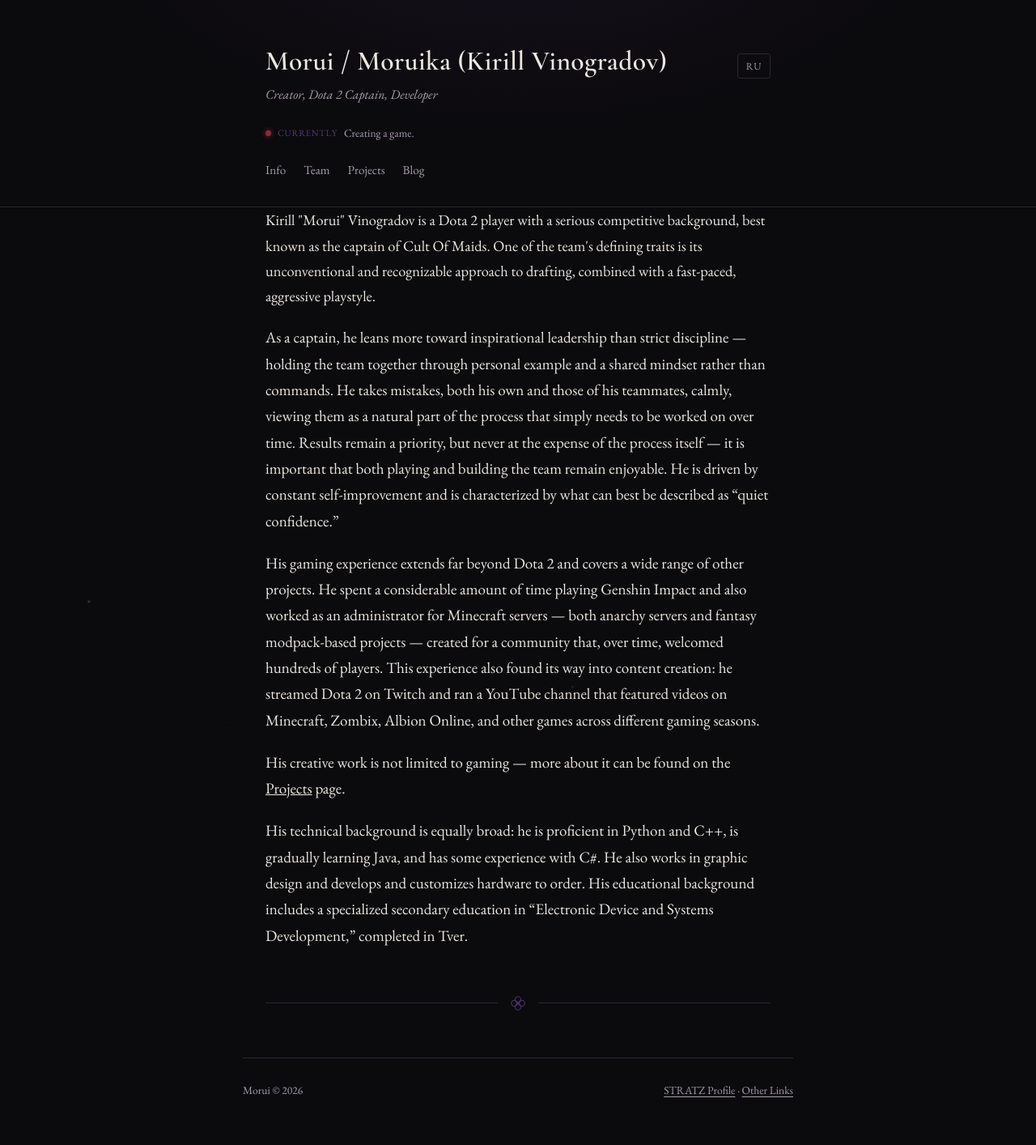
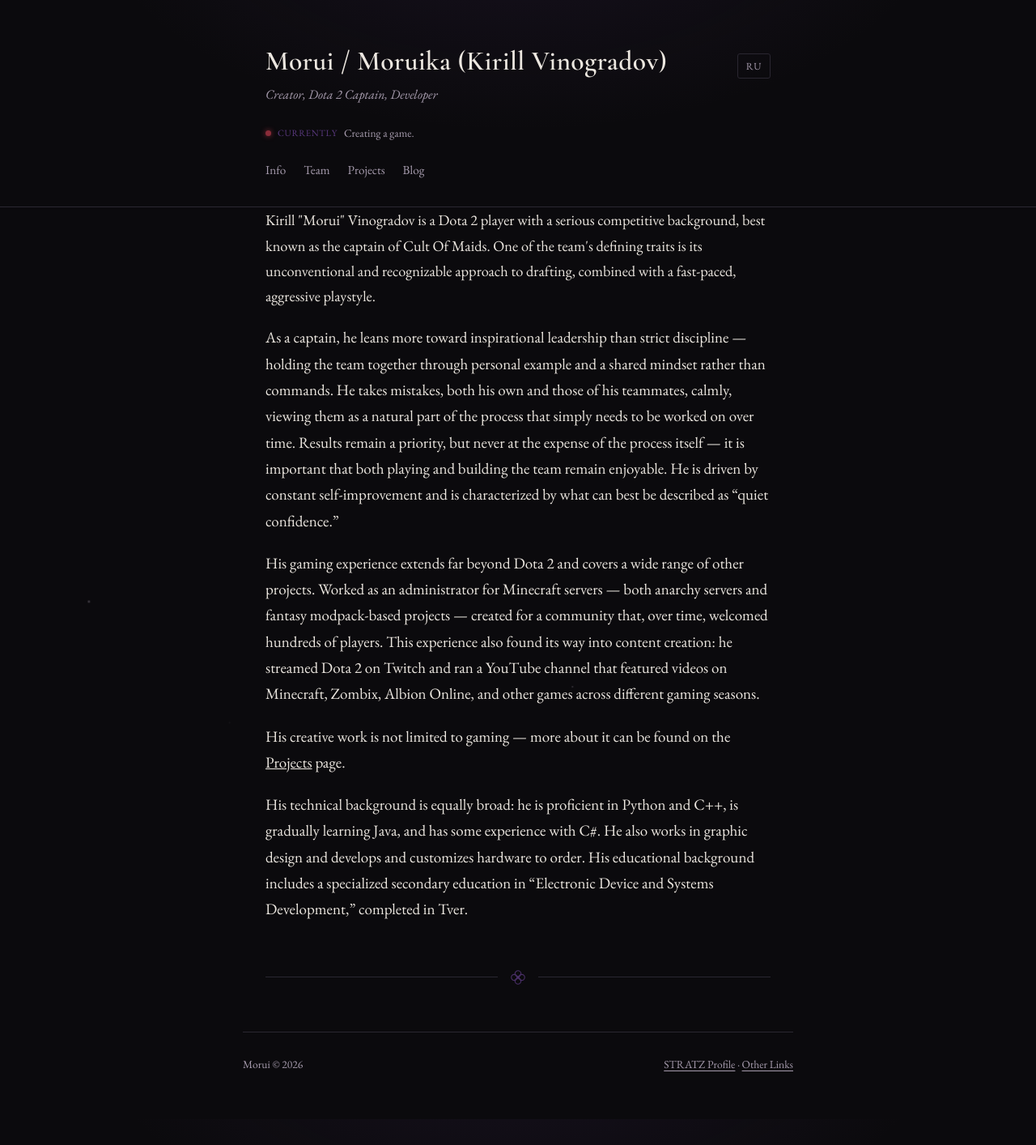
Before and after one commit to Moruika/moruika.github.io, a Jekyll site: the page built from index.md, in a window 1280 px wide. Shown: the whole page at 81% size. Built offline with Jekyll 4.4.1, drawn with Linux system fonts in a browser that asks for light colours; after the commit the page ends 1382 px from its top, so only the background shows below that.

Commit message:
Update index.md

```diff
--- a/index.md
+++ b/index.md
@@ -10,7 +10,7 @@ lang_alt_url: /ru/
 
 As a captain, he leans more toward inspirational leadership than strict discipline — holding the team together through personal example and a shared mindset rather than commands. He takes mistakes, both his own and those of his teammates, calmly, viewing them as a natural part of the process that simply needs to be worked on over time. Results remain a priority, but never at the expense of the process itself — it is important that both playing and building the team remain enjoyable. He is driven by constant self-improvement and is characterized by what can best be described as "quiet confidence."
 
-His gaming experience extends far beyond Dota 2 and covers a wide range of other projects. He spent a considerable amount of time playing Genshin Impact and also worked as an administrator for Minecraft servers — both anarchy servers and fantasy modpack-based projects — created for a community that, over time, welcomed hundreds of players. This experience also found its way into content creation: he streamed Dota 2 on Twitch and ran a YouTube channel that featured videos on Minecraft, Zombix, Albion Online, and other games across different gaming seasons.
+His gaming experience extends far beyond Dota 2 and covers a wide range of other projects. Worked as an administrator for Minecraft servers — both anarchy servers and fantasy modpack-based projects — created for a community that, over time, welcomed hundreds of players. This experience also found its way into content creation: he streamed Dota 2 on Twitch and ran a YouTube channel that featured videos on Minecraft, Zombix, Albion Online, and other games across different gaming seasons.
 
 His creative work is not limited to gaming — more about it can be found on the [Projects]({{ '/projects/' | relative_url }}) page.
 
```
